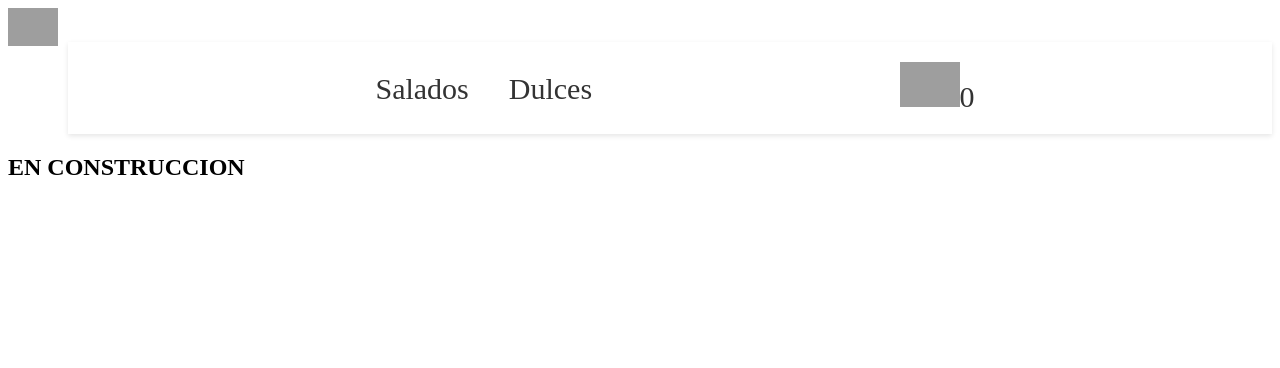
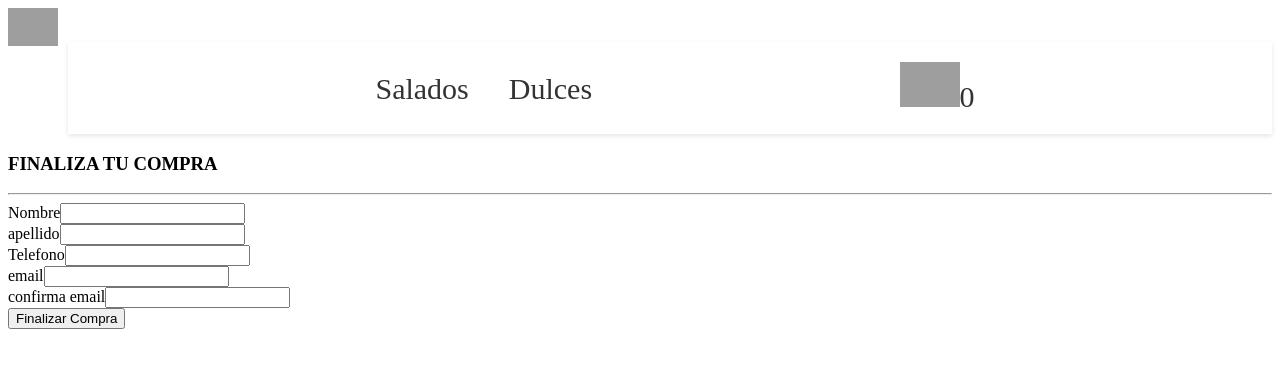
Before and after one commit to MatiasCamba/react-entrega2, a React (Create React App) app: page /checkout in a window 1280 px wide. Shown: the top 368 px of the page. Built offline with nearby package versions, Linux system fonts and the light colour scheme; grey boxes are pictures that could not be loaded.

Commit message:
agregue y modifique archivos nuevos

```diff
--- a/package.json
+++ b/package.json
@@ -6,6 +6,7 @@
     "@testing-library/jest-dom": "^5.16.5",
     "@testing-library/react": "^13.4.0",
     "@testing-library/user-event": "^13.5.0",
+    "firebase": "^9.22.0",
     "react": "^18.2.0",
     "react-dom": "^18.2.0",
     "react-router-dom": "^6.10.0",
--- a/src/App.jsx
+++ b/src/App.jsx
@@ -6,6 +6,8 @@
 import { BrowserRouter, Route, Routes } from "react-router-dom";
 import { CarritoProvider } from "./context/CarritoContext";
 import Cart from "./components/Cart/Cart";
+import Checkout from "./components/Checkout/Checkout";
+
 
 
 function App() {
@@ -31,6 +33,8 @@
 
             <Route path="/cart" element={<Cart />} />
 
+            <Route path="/checkout" element={<Checkout />} />
+
             <Route path="*" element={<h2>EN CONSTRUCCION</h2>} />
 
           </Routes>
--- a/src/asyncmock.js
+++ /dev/null
@@ -1,31 +0,0 @@
-const products = [
-    { nombre: "Lasagña", precio: 3600, stock: 10, id: "1", idCat: "2", img: "../img/lasagña.jpg" },
-    { nombre: "lomo", precio: 4500, id: "2", stock: 4, idCat: "2", img: "../img/lomo.jpg" },
-    { nombre: "rogel", precio: 1800, id: "3", stock: 6, idCat: "4", img: "../img/rogel.jpg" },
-    { nombre: "tiramisu", precio: 2100, id: "4", stock: 5, idCat: "4", img: "../img/tiramisu.jpg" }
-]
-
-
-export const getProducts = () => {
-
-    return new Promise((resolve) => {
-        setTimeout(() => {
-            resolve(products)
-        })
-    }, 100)
-}
-export const getProductoPorID = (productsId) => {
-    return new Promise(resolve => {
-        setTimeout(() => {
-            resolve(products.find(prod => prod.id === productsId))
-        }, 100)
-    })
-}
-export const getProductsPorCategoria = (idCategoria) => {
-    return new Promise(resolve => {
-        setTimeout(() => {
-            const productsCategoria = products.filter(prod => prod.idCat === idCategoria);
-            resolve(productsCategoria)
-        }, 100)
-    })
-}
--- a/src/components/Cart/Cart.jsx
+++ b/src/components/Cart/Cart.jsx
@@ -25,7 +25,7 @@
 
     return (
         <div>
-            {carrito.map(producto => <CartItem key={producto.id} {...producto} />)}
+            {carrito.map(producto => <CartItem key={producto.item.id} {...producto} />)}
             <h3>TOTAL : ${total}</h3>
             <button onClick={()=> vaciarCarrito()}> Vaciar carrito </button>
             <Link to='/checkout'>Finalizar compra</Link>
--- /dev/null
+++ b/src/components/Checkout/Checkout.jsx
@@ -0,0 +1,113 @@
+import { useContext, useState } from 'react'
+import { CarritoContext } from '../../context/CarritoContext'
+import { db } from '../../services/firebase/config'
+import { Link } from 'react-router-dom'
+import { collection, addDoc } from 'firebase/firestore'
+
+const Checkout = () => {
+
+    const { carrito, vaciarCarrito } = useContext(CarritoContext);
+    const [nombre, setNombre] = useState("");
+    const [apellido, setApellido] = useState("");
+    const [telefono, setTelefono] = useState("");
+    const [email, setEmail] = useState("");
+    const [emailConfirmacion, setEmailConfirmacion] = useState("");
+    const [error, setError] = useState("");
+    const [ordenId, setOrdenId] = useState("");
+
+    const handleForm = (e) => {
+        e.preventDefault();
+        if (!nombre || !apellido || !telefono || !email || !emailConfirmacion) {
+            setError("Error! Completa nuevamente los campos");
+            return;
+        }
+        if (email !== emailConfirmacion) {
+            setError("La direccion de Email no es la misma!");
+            return;
+
+        }
+
+        const orden = {
+            items: carrito.map((producto) => ({
+                id: producto.item.id,
+                nombre: producto.item.nombre,
+                cantidad: producto.cantidad,
+
+
+            })),
+            total: carrito.reduce((total, producto) => total + producto.item.precio * producto.cantidad, 0),
+            nombre,
+            apellido,
+            telefono,
+            email
+        };
+
+        addDoc(collection(db, "ordenes"), orden)
+            .then((docRef) => {
+                setOrdenId(docRef.id);
+                vaciarCarrito();
+            })
+            .catch((error) => {
+                console.error("Se produjo un error", error);
+                setError("Se produjo un error, intenta nuevamente mas tarde");
+            })
+    }
+    return (
+        <div>
+            <h3>FINALIZA TU COMPRA</h3>
+            <form onSubmit={handleForm}>
+                {
+                    carrito.map((producto) => (
+                        <div key={producto.item.id}>
+                            <p>
+                                {producto.item.nombre} x {producto.cantidad}
+                            </p>
+                            <hr />
+                            <p>
+                                precio $ : {producto.item.precio}
+                            </p>
+                            <hr />
+
+                        </div>
+                    ))
+
+                }
+                <hr />
+                <div>
+                    <label htmlFor=""> Nombre</label>
+                    <input type="text" value={nombre} onChange={(e) => setNombre(e.target.value)} />
+
+                </div>
+                <div>
+                    <label htmlFor=""> apellido</label>
+                    <input type="text" value={apellido} onChange={(e) => setApellido(e.target.value)} />
+                </div>
+                <div>
+                    <label htmlFor=""> Telefono</label>
+                    <input type="text" value={telefono} onChange={(e) => setTelefono(e.target.value)} />
+                </div>
+                <div>
+                    <label htmlFor=""> email</label>
+                    <input type="email" value={email} onChange={(e) => setEmail(e.target.value)} />
+                </div>
+                <div>
+                    <label htmlFor=""> confirma email</label>
+                    <input type="email" value={emailConfirmacion} onChange={(e) => setEmailConfirmacion(e.target.value)} />
+                </div>
+
+                {error && <p> {error}</p>}
+                <button type='submit'> Finalizar Compra</button>
+
+
+            </form>
+            {
+                ordenId && (
+                    <p> Gracias por tu compra! Tu orden es : {ordenId}</p>
+                )
+            }
+
+        </div>
+    )
+}
+
+export default Checkout
--- a/src/components/ItemCount/ItemCount.jsx
+++ b/src/components/ItemCount/ItemCount.jsx
@@ -11,7 +11,7 @@
     }
 
     const decremento = () => {
-        if (cantidad > stock) {
+        if (cantidad > inicial) {
             setCantidad(cantidad - 1)
         }
     }
--- a/src/components/ItemDetailContainer/ItemDetailContainer.jsx
+++ b/src/components/ItemDetailContainer/ItemDetailContainer.jsx
@@ -1,18 +1,28 @@
 import { useEffect,useState } from "react";
-import { getProductoPorID} from "../../asyncmock";
+
+
 import ItemDetail from "../ItemDetail/ItemDetail";
 import { useParams } from "react-router-dom";
+import { db } from "../../services/firebase/config";
+import { getDoc , doc } from "firebase/firestore";
 
 const ItemDetailContainer = () => {
   const [products,setProducts] = useState(null);
 
   const {idItem} =useParams ();
 
+  useEffect ( () => {
+    const nuevoDoc = doc (db, "productos", idItem);
+    getDoc(nuevoDoc)
+    .then ( res => {
+      const data = res.data();
+      const nuevoProducto  = {id : res.id , ...data}
+      setProducts(nuevoProducto);
+    })
+    .catch ( error => console.error (error))
 
-  useEffect(()=>{
-    getProductoPorID(idItem)
-    .then(respuesta => setProducts(respuesta))
   },[idItem])
+
 
   return (
   <div>
--- a/src/components/ItemListContainer/ItemListContainer.jsx
+++ b/src/components/ItemListContainer/ItemListContainer.jsx
@@ -1,26 +1,35 @@
 import { useState, useEffect } from "react"
-import { getProducts, getProductsPorCategoria } from '../../asyncmock'
+
 import ItemList from "../ItemList/ItemList";
 import { useParams } from "react-router-dom";
+import { collection, getDocs, where, query, Query } from "firebase/firestore";
+import { db } from "../../services/firebase/config";
+
 
 
 const ItemListContainer = () => {
 
     const [products, setProducts] = useState([]);
-    const {idCategoria} = useParams();
+    const { idCategoria } = useParams();
 
-    useEffect (()=>{
-        const funcionProducto = idCategoria ? getProductsPorCategoria : getProducts;
 
-         funcionProducto(idCategoria)
-            .then (Response=>setProducts(Response))
-            .catch(error => console.error(error));
-    }, [idCategoria])
 
+    useEffect(() => {
+        const misProductos = idCategoria ? query(collection(db, "productos"), where("idCat", "==", idCategoria)) : collection(db, "productos");
+        getDocs(misProductos)
+            .then(res => {
+                const nuevosProductos = res.docs.map(doc => {
+                    const data = doc.data()
+                    return { id: doc.id, ...data }
+                })
+                setProducts(nuevosProductos)
+            })
+            .catch(error => console.error(error))
+    }, [idCategoria]);
     return (
         <div>
             <h2>Productos Disponibles</h2>
-            <ItemList products={products}/>
+            <ItemList products={products} />
 
         </div>
     )
--- a/src/components/Logo/Logo.jsx
+++ b/src/components/Logo/Logo.jsx
@@ -3,10 +3,10 @@
 import { Link } from 'react-router-dom';
 
 const Logo = () => {
-    const imagenLogo = "https://thumbs.dreamstime.com/b/herbal-food-logo-26585479.jpg";
+  const imagenLogo = "https://thumbs.dreamstime.com/b/herbal-food-logo-26585479.jpg";
   return (
     <Link to={"/"}>
-    <img className= "imgLogo" src={imagenLogo} alt="logo de una hoja verde" />
+      <img className="imgLogo" src={imagenLogo} alt="logo de una hoja verde" />
     </Link>
 
 
--- a/src/components/Navbar/Navbar.jsx
+++ b/src/components/Navbar/Navbar.jsx
@@ -10,6 +10,7 @@
             <ul>
                 <li>
                  <NavLink to={`/categoria/2`}>Salados</NavLink>
+
                   </li>
                 <li>
                 <NavLink to={`/categoria/4`}>Dulces</NavLink>
--- /dev/null
+++ b/src/services/firebase/config.js
@@ -0,0 +1,19 @@
+
+import { initializeApp } from "firebase/app";
+import {getFirestore} from "firebase/firestore";
+
+
+
+const firebaseConfig = {
+  apiKey: "AIzaSyCVTNa1q1MYUfZb_XudkWfMDIbwfuJQOvw",
+  authDomain: "tienda-sofi.firebaseapp.com",
+  projectId: "tienda-sofi",
+  storageBucket: "tienda-sofi.appspot.com",
+  messagingSenderId: "1031466295280",
+  appId: "1:1031466295280:web:6c0013ddf6e5944723c735"
+};
+
+
+const app = initializeApp(firebaseConfig);
+
+export const db = getFirestore(app);
```
Also changed, not shown: 1 other file (tests, documents, lock files or other folders).
